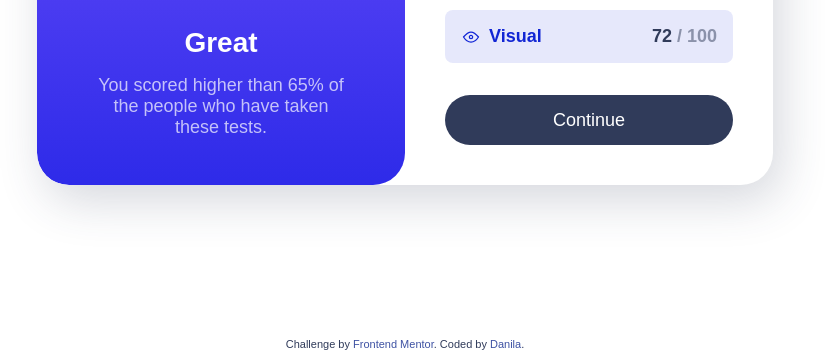
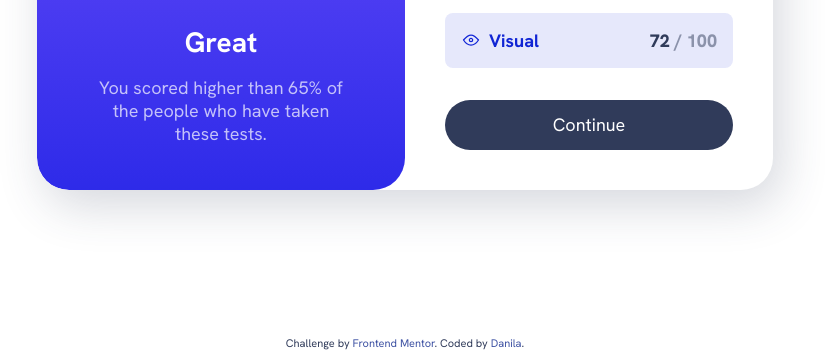
Before and after one commit to WMascot/results-summary-component-main, a plain HTML site: page index.html in a window 1280 px wide. Shown: the part 450-800 px from the top of the page, without its empty margins (235-1060 px from the left). Drawn offline with Linux system fonts and the light colour scheme; the site is published under a folder, as on GitHub Pages, so addresses that start at the root find nothing.

Commit message:
css links fix

```diff
--- a/css/index.scss
+++ b/css/index.scss
@@ -2,7 +2,7 @@
     font-family: "HankenGrotesk";
     font-display: swap;
     font-weight: 100 900;
-    src: url("/assets/fonts/HankenGrotesk-VariableFont_wght.ttf") format("truetype");
+    src: url("../assets/fonts/HankenGrotesk-VariableFont_wght.ttf") format("truetype");
 }
 
 :root {
```
Also changed, not shown: css/index.css, 1 other file.
